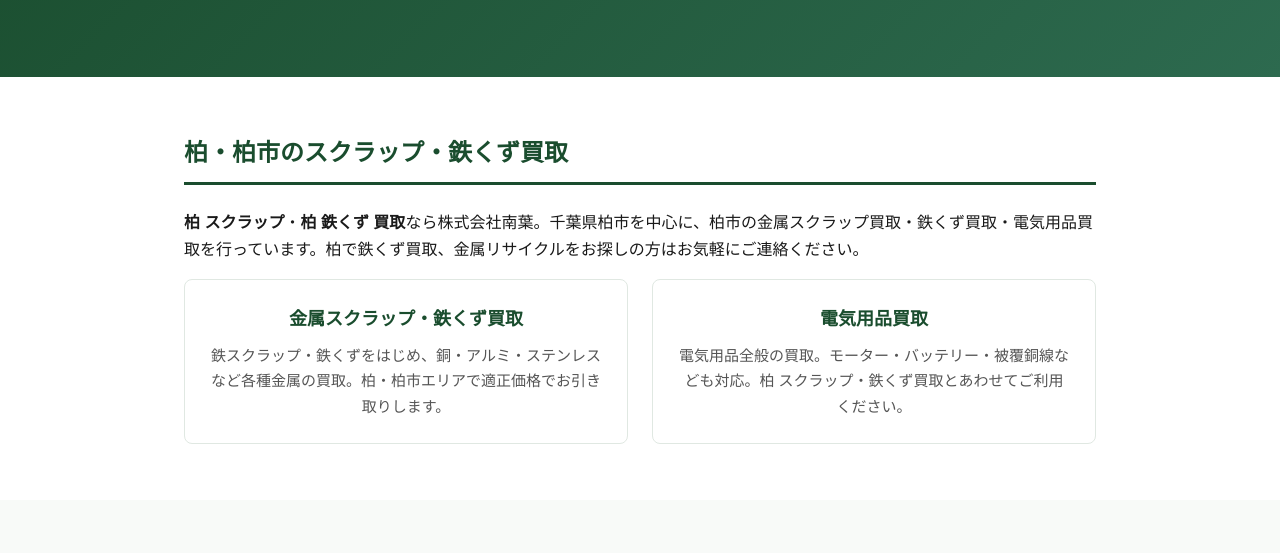
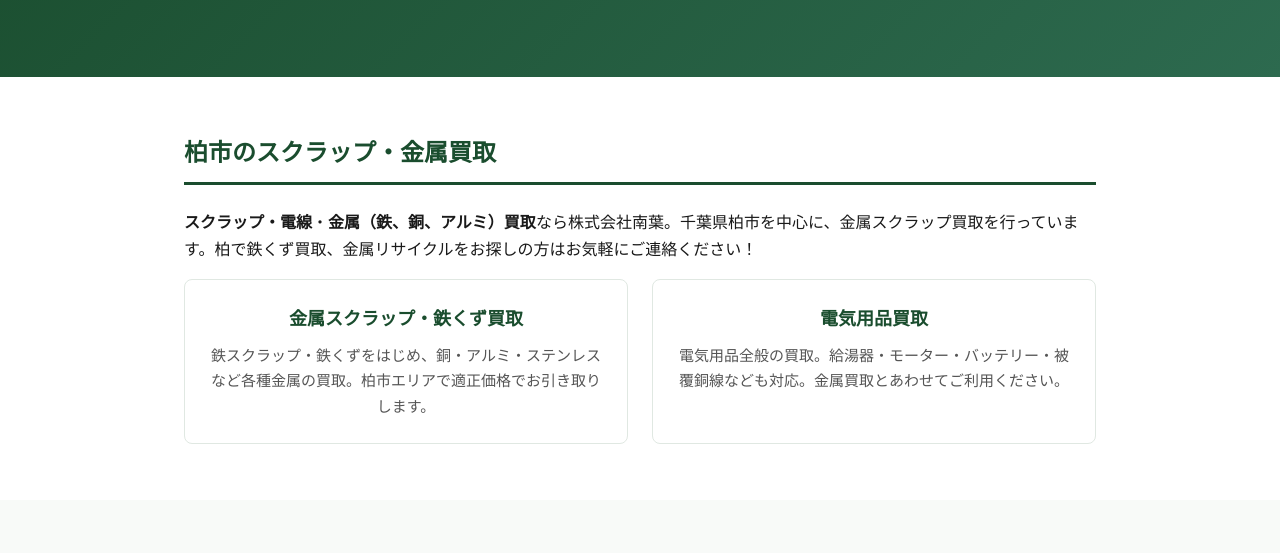
Before and after one commit to nefogam/nanyoukashiwa, a plain HTML site: page index.html in a window 1280 px wide. Shown: the part 178-731 px from the top of the page. Drawn offline with Linux system fonts and the light colour scheme.

Commit message:
Update index.html

```diff
--- a/index.html
+++ b/index.html
@@ -4,8 +4,8 @@
   <meta charset="UTF-8">
   <meta name="viewport" content="width=device-width, initial-scale=1.0">
   <title>柏 スクラップ・鉄くず買取｜株式会社南葉｜千葉県柏市の金属リサイクル</title>
-  <meta name="description" content="柏・柏市のスクラップ・鉄くず買取なら株式会社南葉。柏 スクラップ、柏 鉄くず 買取、金属買取を千葉県柏市で対応。地域密着で迅速にご対応します。">
-  <meta name="keywords" content="柏 スクラップ, 柏 鉄くず 買取, 柏 金属買取, 柏市 スクラップ, 株式会社南葉, 千葉県 金属リサイクル, 鉄くず 買取 柏">
+  <meta name="description" content="柏市のスクラップ・金属買取なら株式会社南葉。金属買取を千葉県柏市で対応。地域密着で迅速にご対応します。">
+  <meta name="keywords" content="柏 スクラップ, 柏 鉄くず 買取, 柏 金属買取, 柏市 スクラップ, 株式会社南葉, 千葉県 金属リサイクル, 鉄くず 買取 柏,柏　銅,柏　電線">
   <link rel="canonical" href="https://your-username.github.io/nanyo/">
   <style>
     :root {
@@ -141,7 +141,7 @@
     "@type": "LocalBusiness",
     "name": "株式会社南葉",
     "alternateName": "ナンヨウ",
-    "description": "柏・柏市のスクラップ・鉄くず買取、金属リサイクルを行う株式会社南葉です。柏 スクラップ、柏 鉄くず 買取に対応。千葉県柏市で地域密着営業。",
+    "description": "柏市のスクラップ・鉄くず買取・金属リサイクルを行う株式会社南葉です。スクラップ買取に対応。千葉県柏市で地域密着営業。",
     "url": "https://your-username.github.io/nanyo/",
     "telephone": "+81-80-4412-6733",
     "address": {
@@ -171,16 +171,16 @@
   <main>
     <section class="section" id="business">
       <div class="container">
-        <h2 class="section-title">柏・柏市のスクラップ・鉄くず買取</h2>
-        <p><strong>柏 スクラップ</strong>・<strong>柏 鉄くず 買取</strong>なら株式会社南葉。千葉県柏市を中心に、柏市の金属スクラップ買取・鉄くず買取・電気用品買取を行っています。柏で鉄くず買取、金属リサイクルをお探しの方はお気軽にご連絡ください。</p>
+        <h2 class="section-title">柏市のスクラップ・金属買取</h2>
+        <p><strong>スクラップ・電線</strong>・<strong>金属（鉄、銅、アルミ）買取</strong>なら株式会社南葉。千葉県柏市を中心に、金属スクラップ買取を行っています。柏で鉄くず買取、金属リサイクルをお探しの方はお気軽にご連絡ください！</p>
         <div class="business-grid">
           <div class="business-card">
             <h3>金属スクラップ・鉄くず買取</h3>
-            <p>鉄スクラップ・鉄くずをはじめ、銅・アルミ・ステンレスなど各種金属の買取。柏・柏市エリアで適正価格でお引き取りします。</p>
+            <p>鉄スクラップ・鉄くずをはじめ、銅・アルミ・ステンレスなど各種金属の買取。柏市エリアで適正価格でお引き取りします。</p>
           </div>
           <div class="business-card">
             <h3>電気用品買取</h3>
-            <p>電気用品全般の買取。モーター・バッテリー・被覆銅線なども対応。柏 スクラップ・鉄くず買取とあわせてご利用ください。</p>
+            <p>電気用品全般の買取。給湯器・モーター・バッテリー・被覆銅線なども対応。金属買取とあわせてご利用ください。</p>
           </div>
         </div>
       </div>
```
